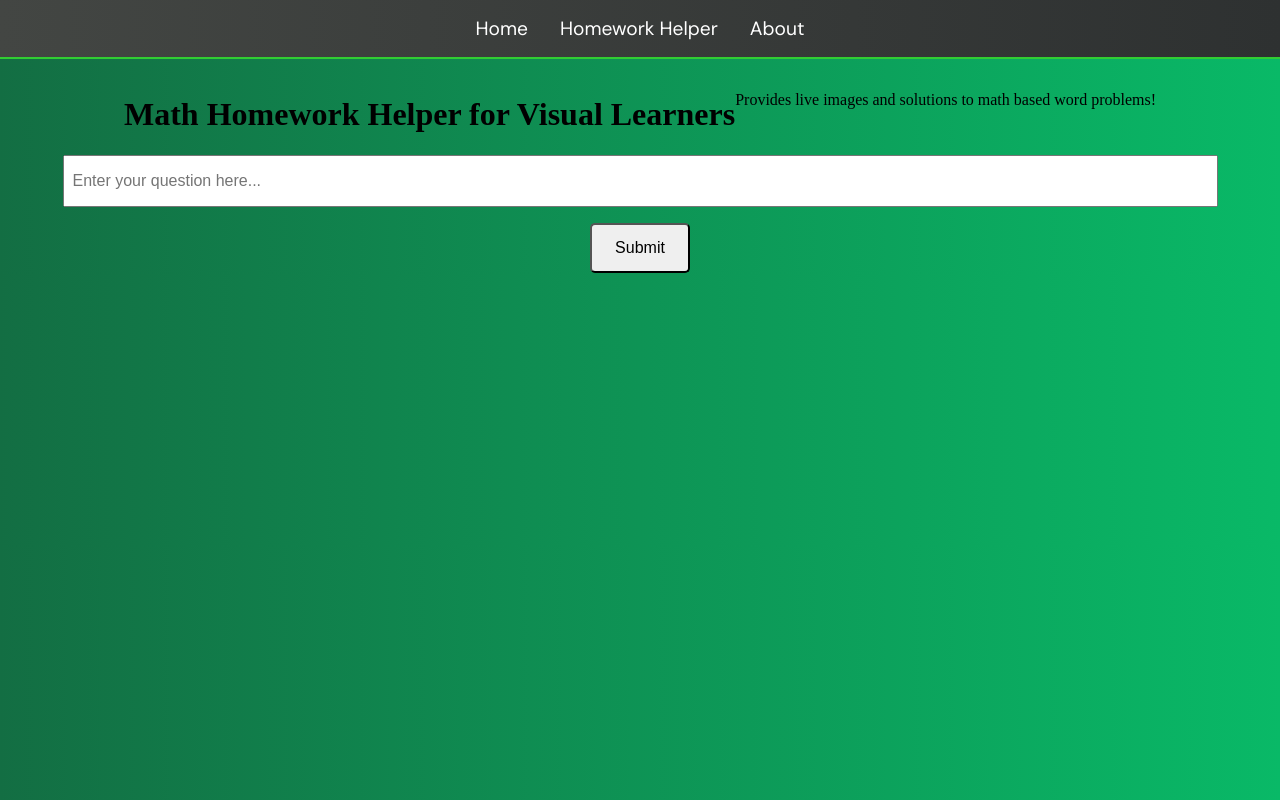
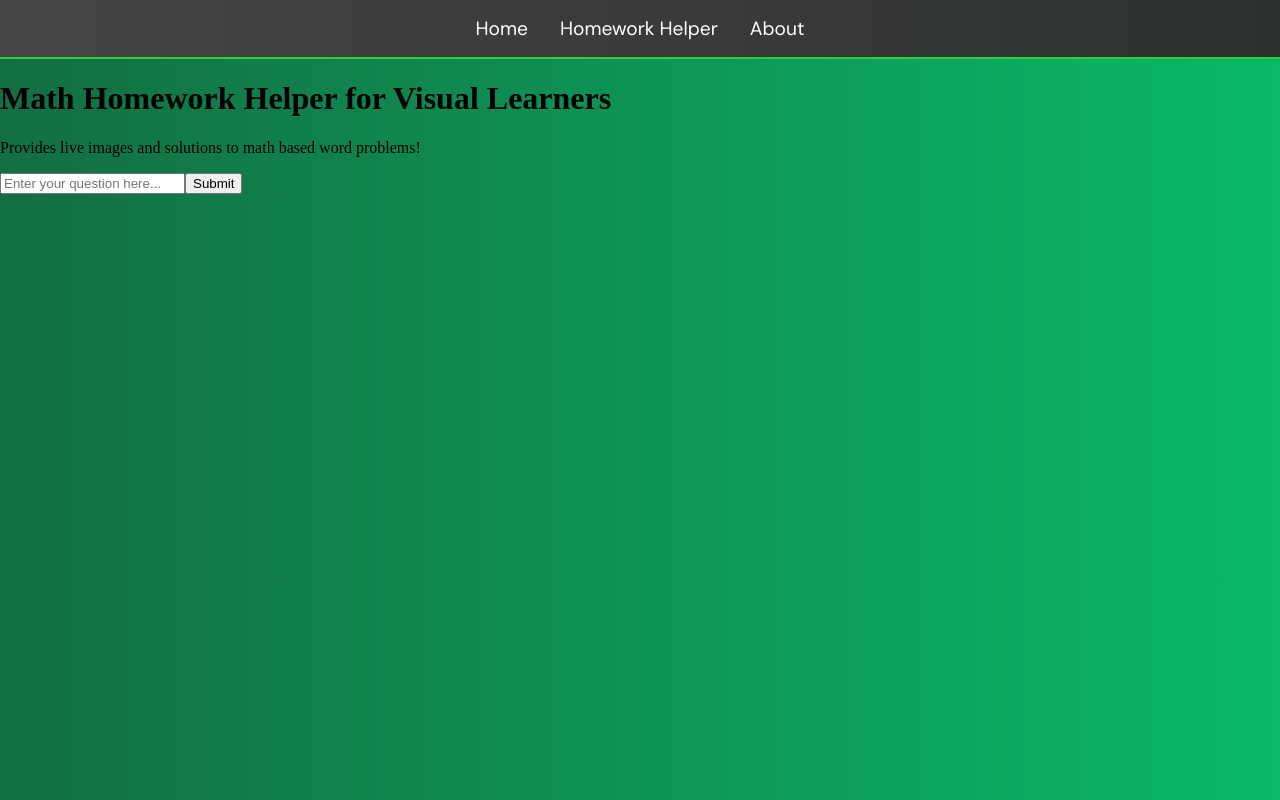
Before and after one commit to IanDBrown/henHacks2024, a React (Vite) app in the folder frontend/: page /homework-helper in a window 1280 px wide. Built offline with nearby package versions, Linux system fonts and the light colour scheme; a web font is replaced by a local one; what ldrs would draw is missing.

Commit message:
removed CSS from hw helper page

```diff
--- a/frontend/src/components/HWHelperPage.tsx
+++ b/frontend/src/components/HWHelperPage.tsx
@@ -25,7 +25,6 @@ const WolframAlphaExample: React.FC = () => {
 		const input = encodeURIComponent(query);
 
 		try {
-			console.log("query", query);
 			setLoading(true);
 
 			const response = await fetch(
@@ -52,33 +51,17 @@ const WolframAlphaExample: React.FC = () => {
 
 	return (
 		<div>
-			<div
-				style={{ display: "flex", justifyContent: "center", marginTop: "1rem" }}
-			>
+			<div>
 				<h1>Math Homework Helper for Visual Learners</h1>
 				<p>Provides live images and solutions to math based word problems!</p>
 			</div>
-			<div style={{ display: "flex", justifyContent: "center" }}>
-				<form
-					onSubmit={handleSubmit}
-					style={{
-						display: "flex",
-						flexDirection: "column",
-						alignItems: "center"
-					}}
-				>
+			<div>
+				<form onSubmit={handleSubmit}>
 					<input
 						type="text"
 						value={userQuery}
 						onChange={e => setUserQuery(e.target.value)}
 						placeholder="Enter your question here..."
-						style={{
-							marginBottom: "1rem",
-							width: "500%", // Adjusts the width of the textbox
-							height: "2rem", // Adjusts the height of the textbox
-							padding: "0.5rem", // Adds some padding inside the textbox for better text visibility
-							fontSize: "1rem" // Increases the font size for better readability
-						}}
 					/>
 
 					{loading && (
@@ -90,28 +73,10 @@ const WolframAlphaExample: React.FC = () => {
 						></l-tailspin>
 					)}
 
-					<button
-						type="submit"
-						style={{
-							width: "100px", // Adjusts the width of the button
-							height: "50px", // Adjusts the height of the button
-							padding: "10px", // Adds padding inside the button for a larger clickable area
-							fontSize: "1rem", // Increases the font size for better readability
-							cursor: "pointer", // Changes the cursor to a pointer when hovering over the button
-							borderRadius: "5px" // Adds rounded corners to the button (optional)
-						}}
-					>
-						Submit
-					</button>
+					<button type="submit">Submit</button>
 				</form>
 			</div>
-			<div
-				style={{
-					display: "flex",
-					flexDirection: "column",
-					alignItems: "center"
-				}}
-			>
+			<div>
 				{result &&
 					result.queryresult.pods.map(pod =>
 						pod.subpods.map((subpod, subIndex) => (
```
